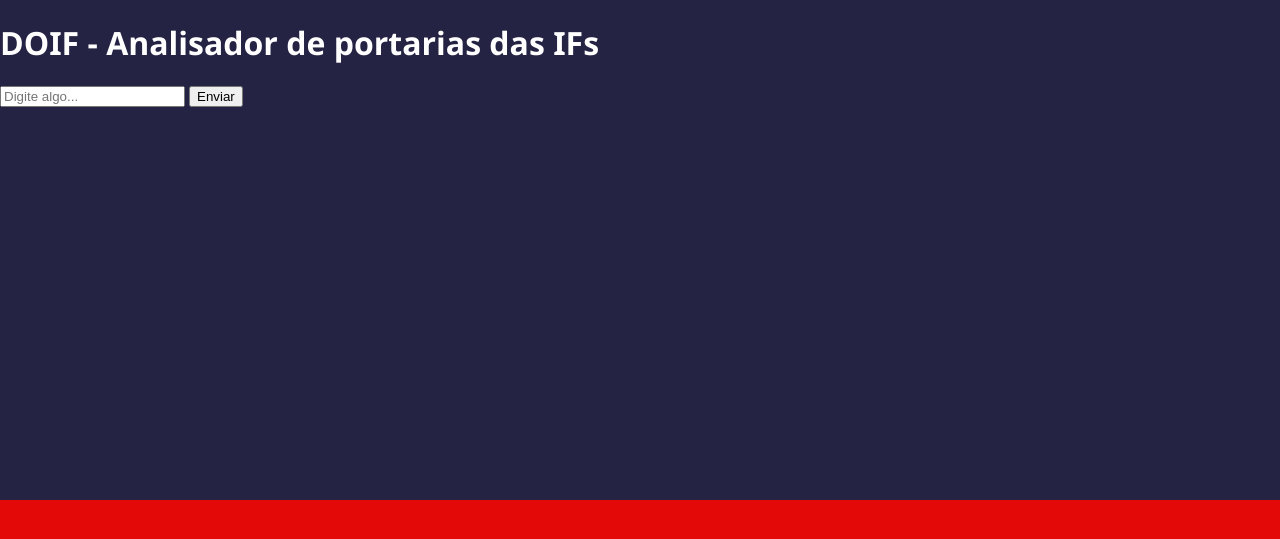
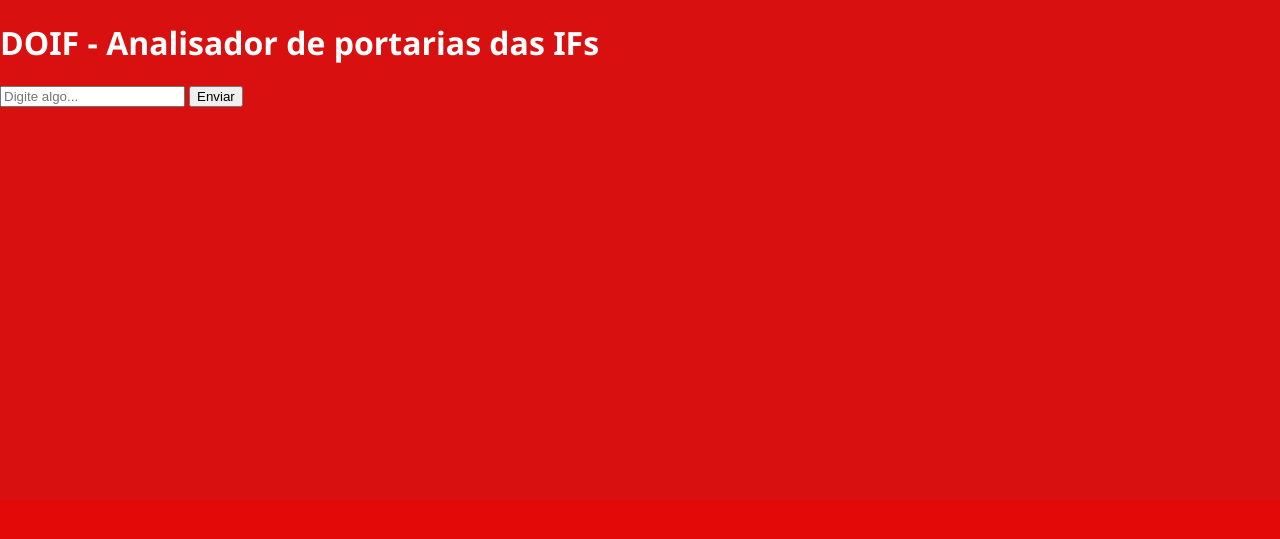
Before and after one commit to Lucasmtsoares/DOIF-Analisadorr-de-portarias, a Flask app: page / in a window 1280 px wide. Shown: the top 539 px of the page. Run offline with Flask 3, Linux system fonts and the light colour scheme.

Commit message:
test impresson [corretion][7]

```diff
--- a/api/static/basic-style.css
+++ b/api/static/basic-style.css
@@ -8,11 +8,11 @@ body{
     width: 100%;
     height: 500px;
 
-    background-color: #252344;
+    background-color: #d91010;
 }
 .title{
     color: #ffff;
     font-family: 'Segoe UI', Tahoma, Geneva, Verdana, sans-serif;
 }
-/*background-image: url(image.png);
+/*background-image: url(image.png); #252344
     background-repeat: no-repeat;*/
```
